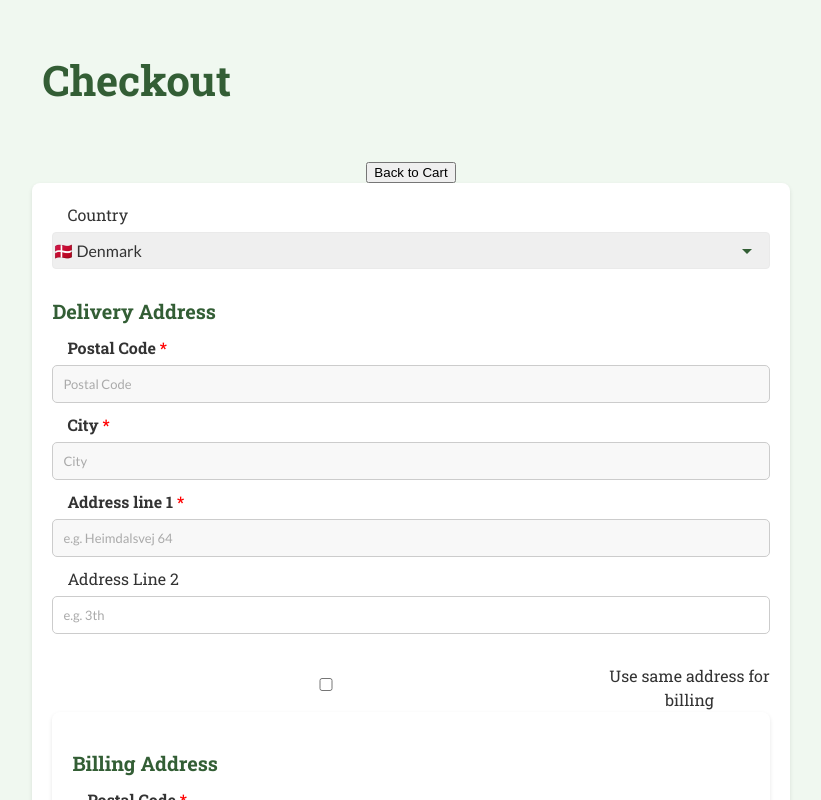
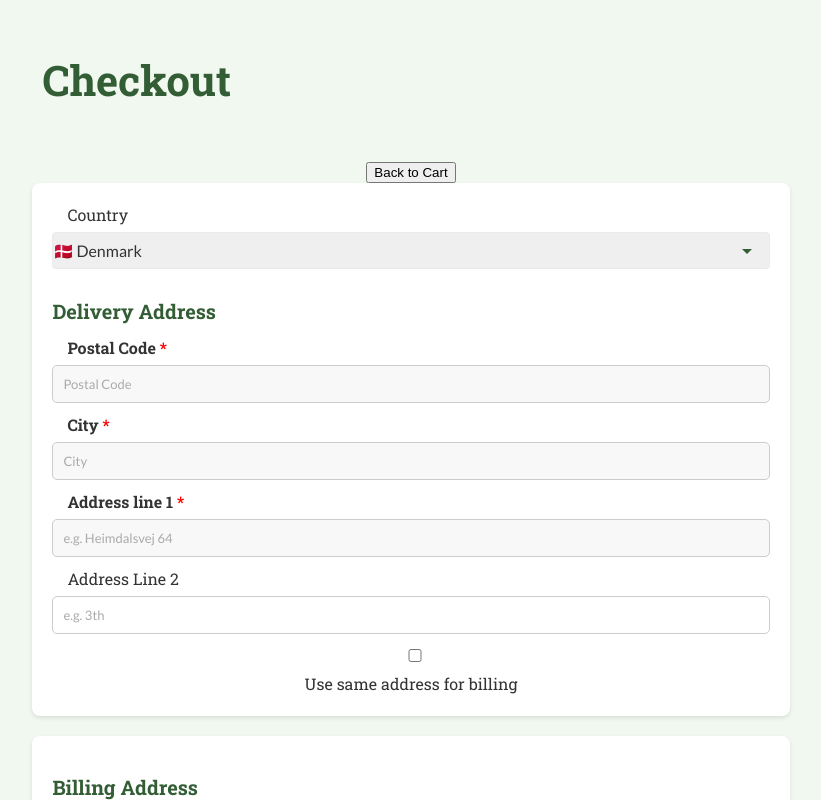
Before and after one commit to yukarasan/vita, a React (Vite) app: page /checkout in a window 1280 px wide. Shown: the top 800 px of the page, without its empty margins (229-1050 px from the left). Built offline with nearby package versions, Linux system fonts and the light colour scheme.

Commit message:
done. please take over from here

```diff
--- a/src/components/delivery_address/DeliveryAddress.css
+++ b/src/components/delivery_address/DeliveryAddress.css
@@ -1,5 +1,5 @@
-/* Delivery Address General Style Enhancements */
-.delivery-address, .billing-address {
+/* General Style Enhancements for Both Sections */
+.address-section {
   margin-bottom: 20px;
   font-family: 'Roboto Slab', 'Lato', sans-serif;
   color: #333;
@@ -9,15 +9,16 @@
   padding: 20px;
 }
 
-.delivery-address h2, .billing-address h2 {
+.address-section h2 {
+  text-align: left;
   margin-bottom: 10px;
-  color: #335e35; /* Theme green for heading */
-  font-size: 1.25rem; /* Slightly larger for clarity */
-  font-weight: 700; /* Bold for importance */
+  color: #335e35;
+  font-size: 1.25rem;
+  font-weight: 700;
 }
 
 /* Input Styles */
-.delivery-address input, .billing-address input, .input-field {
+.address-section input, .input-field {
   width: 100%;
   padding: 10px;
   margin-bottom: 10px;
@@ -27,12 +28,12 @@
   font-family: 'Lato', sans-serif; /* Consistent font for readability */
 }
 
-.delivery-address input:focus, .billing-address input:focus, .input-field:focus {
+.address-section input:focus, .input-field:focus, .required-input:focus {
   outline: none;
-  border-color: #007bff; /* Blue for focus */
+  border-color: #4CAF50;
 }
 
-.delivery-address input.invalid, .billing-address input.invalid, .required-input {
+.address-section input.invalid, .required-input {
   border-color: #ff0000; /* Red for error indication */
 }
 
@@ -51,12 +52,6 @@
   font-size: 16px; /* Slightly larger for clarity */
 }
 
-/* Target labels that have required fields */
-.input-label .required-asterisk {
-  color: red;
-}
-
-/* New CSS rule to make labels with required fields bold */
 .input-label.required-field {
   font-weight: 700; /* Bold for labels with required fields */
 }
@@ -71,35 +66,13 @@
   font-size: 13px;
 }
 
-/* Address Container and Same Address Checkbox Styling */
-.address-container h2, .use-same-address-container h2 {
-  text-align: left;
-  font-family: 'Roboto Slab', sans-serif;
-  font-weight: 700; /* Bold for headers */
-  color: #335e35; /* Theme color for headers */
-}
-
-.use-same-address-container {
-  display: flex;
-  align-items: center;
-  gap: 10px; /* Space between checkbox and label */
-  margin-top: 20px; /* Extra spacing */
-}
-
-.use-same-address-container label {
-  cursor: pointer;
-  color: #333; /* Dark for readability */
-  font-size: 16px; /* Consistent font size */
-}
-
-/* Ensuring Consistency Across All Form Elements */
+/* Select Dropdown Styles */
 .input-field, select.input-field {
   border: 1px solid #eaeaea; /* Light border for inputs and selects */
   border-radius: 4px; /* Consistent rounding */
   font-size: 16px; /* Readable font size */
 }
 
-/* Select dropdown specific styles for the arrow */
 select.input-field {
   -webkit-appearance: none; /* Remove default arrow */
   -moz-appearance: none;
--- a/src/components/delivery_address/DeliveryAddress.tsx
+++ b/src/components/delivery_address/DeliveryAddress.tsx
@@ -91,7 +91,8 @@ export const DeliveryAddress: React.FC<DeliveryAddressProps> = ({
   const getZipCodeClassName = (isValid: boolean) => (isValid ? '' : 'invalid');
 
   return (
-    <div className="delivery-address">
+    <div className="address-forms-container">
+        <div className="address-section delivery-section">
             <div>
                 <label className="input-label">Country</label>
                 <select
@@ -102,9 +103,9 @@ export const DeliveryAddress: React.FC<DeliveryAddressProps> = ({
                     <option value="denmark">🇩🇰 Denmark</option>
                     <option value="sweden">🇸🇪 Sweden</option>
                     <option value="norway">🇳🇴 Norway</option>
-          <option value="norway">🇹🇷 Turkey</option>
-          <option value="norway">🇵🇰 Pakistan</option>
-          <option value="norway">🇦🇫 Afghanistan</option>
+                    <option value="turkey">🇹🇷 Turkey</option>
+                    <option value="pakistan">🇵🇰 Pakistan</option>
+                    <option value="afghanistan">🇦🇫 Afghanistan</option>
                 </select>
             </div>
 
@@ -166,10 +167,11 @@ export const DeliveryAddress: React.FC<DeliveryAddressProps> = ({
                 />
                 <label htmlFor="useSameAddress">Use same address for billing</label>
             </div>
+        </div>
 
+        <div className="address-section billing-section">
             <div className="address-container billing-address">
                 <h2>Billing Address</h2>
-
                   <label className="input-label required-field">Postal Code <span className="required-asterisk">*</span></label>
                   <input
                     type="tel"
@@ -214,7 +216,7 @@ export const DeliveryAddress: React.FC<DeliveryAddressProps> = ({
                     placeholder="e.g. 3th"
                     className="input-field"
                   />
-
+            </div>
         </div>
 
         {/* User Information Section */}
--- a/src/components/user_information/UserInformation.css
+++ b/src/components/user_information/UserInformation.css
@@ -62,8 +62,6 @@
   justify-content: center;
 }
 
-
-
 .marketing-checkbox {
   margin-top: 10px;
 }
```
Lines whose indentation alone changed are shown as unchanged.
